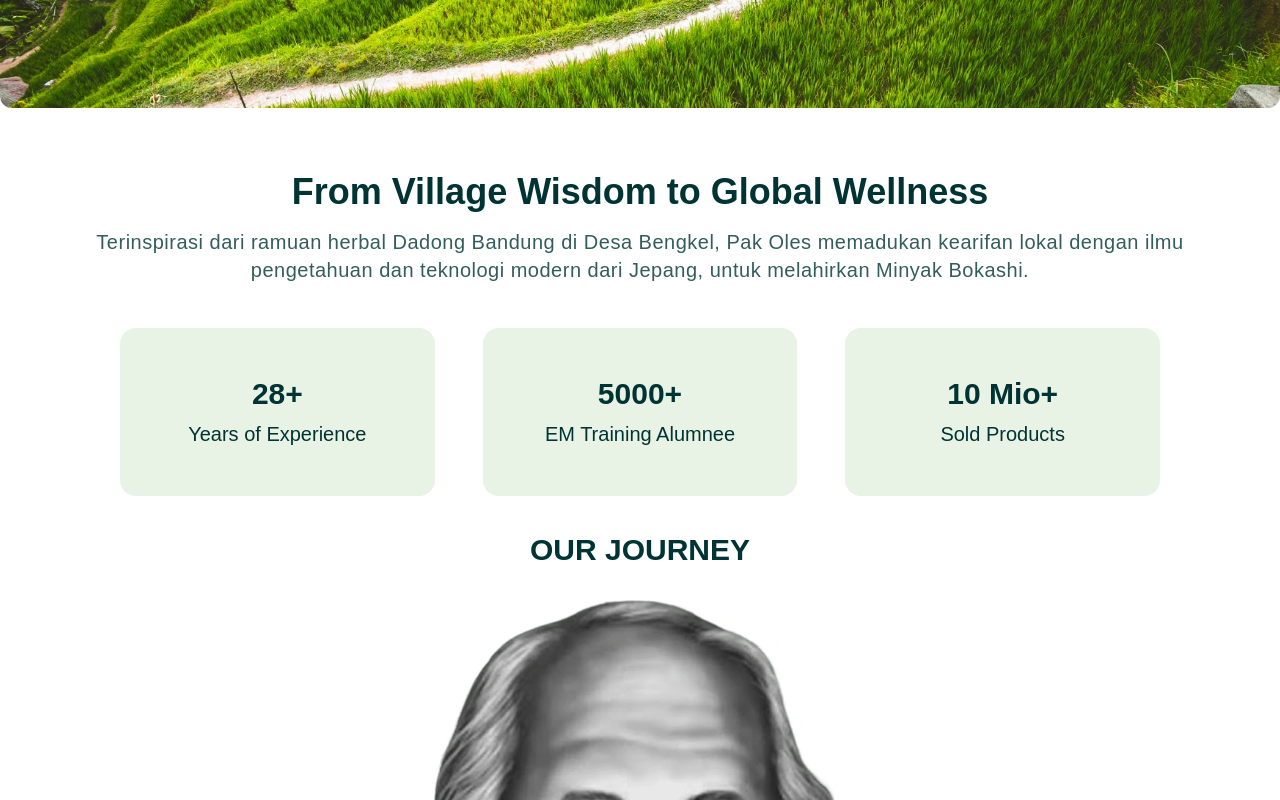
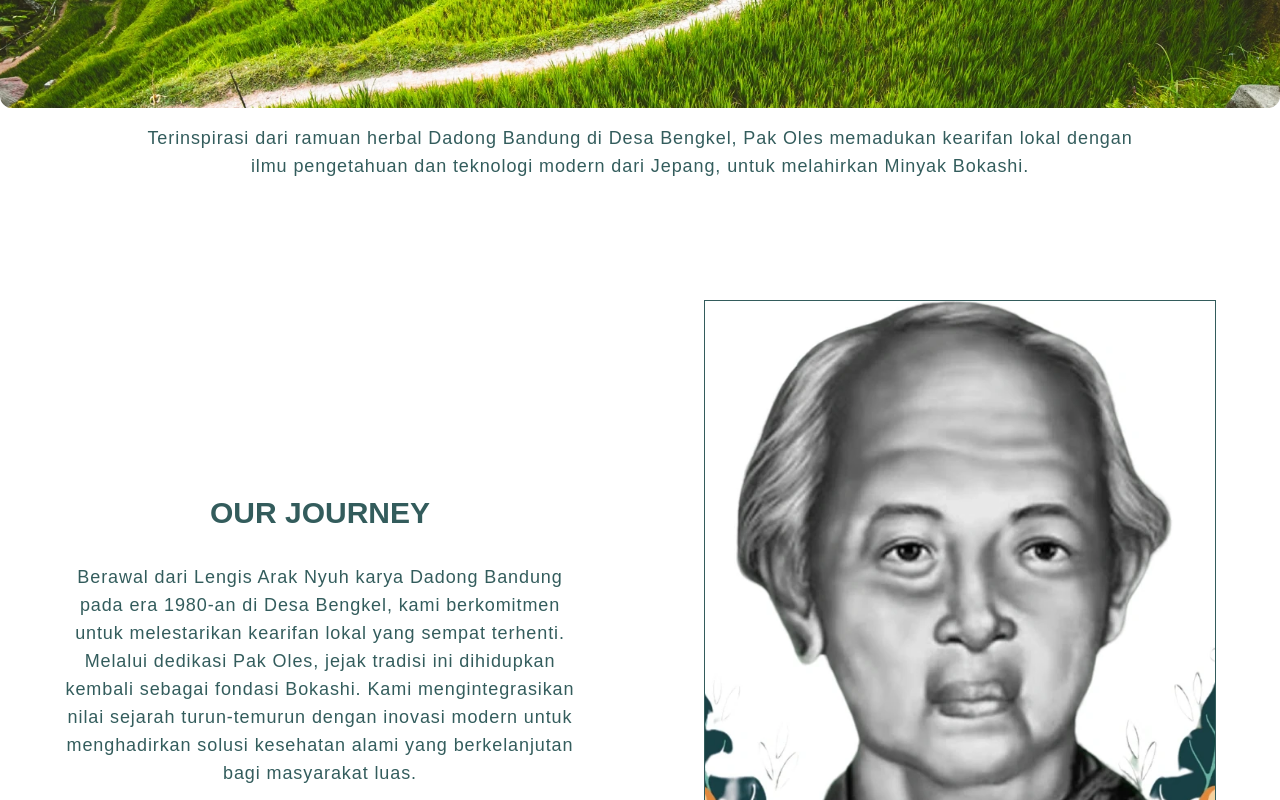
Before and after one commit to idambaliharyono/bokashi-landing-page, a SvelteKit app: page /about-us in a window 1280 px wide. Shown: the part 500-1300 px from the top of the page. Built offline with nearby package versions, Linux system fonts and the light colour scheme.

Commit message:
paragraph and heading3 components, modifying /about-us for desktop

```diff
--- /dev/null
+++ b/src/lib/components/Heading3.svelte
@@ -0,0 +1,10 @@
+<script lang="ts">
+	const { children, class: className = '', ...rest } = $props();
+</script>
+
+<span
+	{...rest}
+	class={`block text-center text-sm text-primary/80 lg:text-2xl  xl:text-3xl  ${className}`}
+>
+	{@render children?.()}
+</span>
--- a/src/lib/components/LgContainer.svelte
+++ b/src/lib/components/LgContainer.svelte
@@ -2,6 +2,6 @@
 	const { children, class: className = '', ...rest } = $props();
 </script>
 
-<div {...rest} class={`px-2 lg:px-16 ${className}`}>
+<div {...rest} class={`px-2 lg:px-0 ${className}`}>
 	{@render children?.()}
 </div>
--- /dev/null
+++ b/src/lib/components/Paragraph.svelte
@@ -0,0 +1,10 @@
+<script lang="ts">
+	const { children, class: className = '', ...rest } = $props();
+</script>
+
+<span
+	{...rest}
+	class={`block tracking-widest text-primary/80 lg:tracking-wider 2xl:tracking-wide     ${className}`}
+>
+	{@render children?.()}
+</span>
--- a/src/routes/about-us/+page.svelte
+++ b/src/routes/about-us/+page.svelte
@@ -22,6 +22,8 @@
 	import ImpactPic2 from '$lib/assets/2. ABOUT US- Story of purpose/Webp-minus csr/Penyerapan Tenaga Kerja Lokal & Lansia.webp';
 	import ImpactPic3 from '$lib/assets/2. ABOUT US- Story of purpose/Webp-minus csr/Pusat Edukasi Industri Herbal No.1 Di Bali.webp';
 	import ImpactPic4 from '$lib/assets/2. ABOUT US- Story of purpose/Webp-minus csr/3.webp';
+	import Paragraph from '$lib/components/Paragraph.svelte';
+	import Heading3 from '$lib/components/Heading3.svelte';
 
 	const heroNumbers = [
 		{
@@ -99,26 +101,63 @@
 		<p class="mt-4 hidden text-xl lg:block">From Village Wisdom to Global Wellness</p>
 	</div>
 </Hero>
+<div class="hidden lg:block">
+	<section class="mx-auto mt-4 w-4/5 text-center text-primary/80">
+		<Paragraph
+			>Terinspirasi dari ramuan herbal Dadong Bandung di Desa Bengkel, Pak Oles memadukan kearifan
+			lokal dengan ilmu pengetahuan dan teknologi modern dari Jepang, untuk melahirkan Minyak
+			Bokashi.</Paragraph
+		>
+	</section>
+
+	<section class="my-30 grid grid-cols-2">
+		<div
+			class="mx-auto flex w-md flex-col items-center justify-center gap-6 text-center xl:w-lg xl:gap-8 2xl:w-xl"
+		>
+			<Heading3 class="font-bold">OUR JOURNEY</Heading3>
+			<Paragraph>
+				Berawal dari Lengis Arak Nyuh karya Dadong Bandung pada era 1980-an di Desa Bengkel, kami
+				berkomitmen untuk melestarikan kearifan lokal yang sempat terhenti. Melalui dedikasi Pak
+				Oles, jejak tradisi ini dihidupkan kembali sebagai fondasi Bokashi. Kami mengintegrasikan
+				nilai sejarah turun-temurun dengan inovasi modern untuk menghadirkan solusi kesehatan alami
+				yang berkelanjutan bagi masyarakat luas.
+			</Paragraph>
+		</div>
+		<img
+			src={DadongBandungPic}
+			alt="Dadong Bandung"
+			class="mx-auto aspect-3/4 w-md border border-primary/80 object-cover xl:w-lg 2xl:w-xl"
+		/>
+	</section>
+</div>
 <LgContainer class="text-sm">
+	<div class="lg:hidden">
+		<!-- mobile hero section text -->
 		<div class=" mt-4 lg:-mx-16 xl:mt-6">
 			<CenterText
+				class="lg:hidden"
 				heading="From Village Wisdom to Global Wellness"
 				body={[
 					'Terinspirasi dari ramuan herbal Dadong Bandung di Desa Bengkel, Pak Oles memadukan kearifan lokal dengan ilmu pengetahuan dan teknologi modern dari Jepang, untuk melahirkan Minyak Bokashi.'
 				]}
 			/>
 		</div>
+
+		<!-- mobile statistics -->
 		<div
 			class="mx-4 mt-0 grid
     grid-cols-3 gap-2 p-1 lg:mt-4 lg:gap-12 lg:px-10"
 		>
 			{#each heroNumbers as item}
-			<div class="mi rounded-2xl bg-secondary px-4 py-4 text-center text-primary lg:px-14 lg:py-12">
+				<div
+					class="mi rounded-2xl bg-secondary px-4 py-4 text-center text-primary lg:px-14 lg:py-12"
+				>
 					<h4 class="text-xl font-bold lg:text-3xl">{item.number}+</h4>
 					<p class="lg:mt-2 lg:text-xl">{item.body}</p>
 				</div>
 			{/each}
 		</div>
+
 		<div class="my-8 text-center text-xl font-bold text-primary lg:text-3xl">OUR JOURNEY</div>
 		<div class="overflow-clip">
 			<img
@@ -180,14 +219,15 @@
 				/>
 			</div>
 		</div>
+	</div>
 	<section class="mt-0">
-		<div class="mt-0 flex flex-col gap-4 lg:mt-4 lg:gap-10">
+		<div class="mt-0 flex flex-col gap-4 lg:mt-4 lg:gap-6">
 			{#each imagesVertical as item}
-				<div class="aspect-video w-full overflow-hidden rounded-xl lg:rounded-5xl">
+				<div class="aspect-video w-full overflow-hidden rounded-xl lg:aspect-2.5/1 lg:rounded-2xl">
 					<img
 						src={item.image}
 						alt={item.subtitle}
-						class="h-full w-full object-cover object-center"
+						class="h-full w-full scale-110 object-cover object-center"
 					/>
 				</div>
 			{/each}
```
Lines whose indentation alone changed are shown as unchanged.
